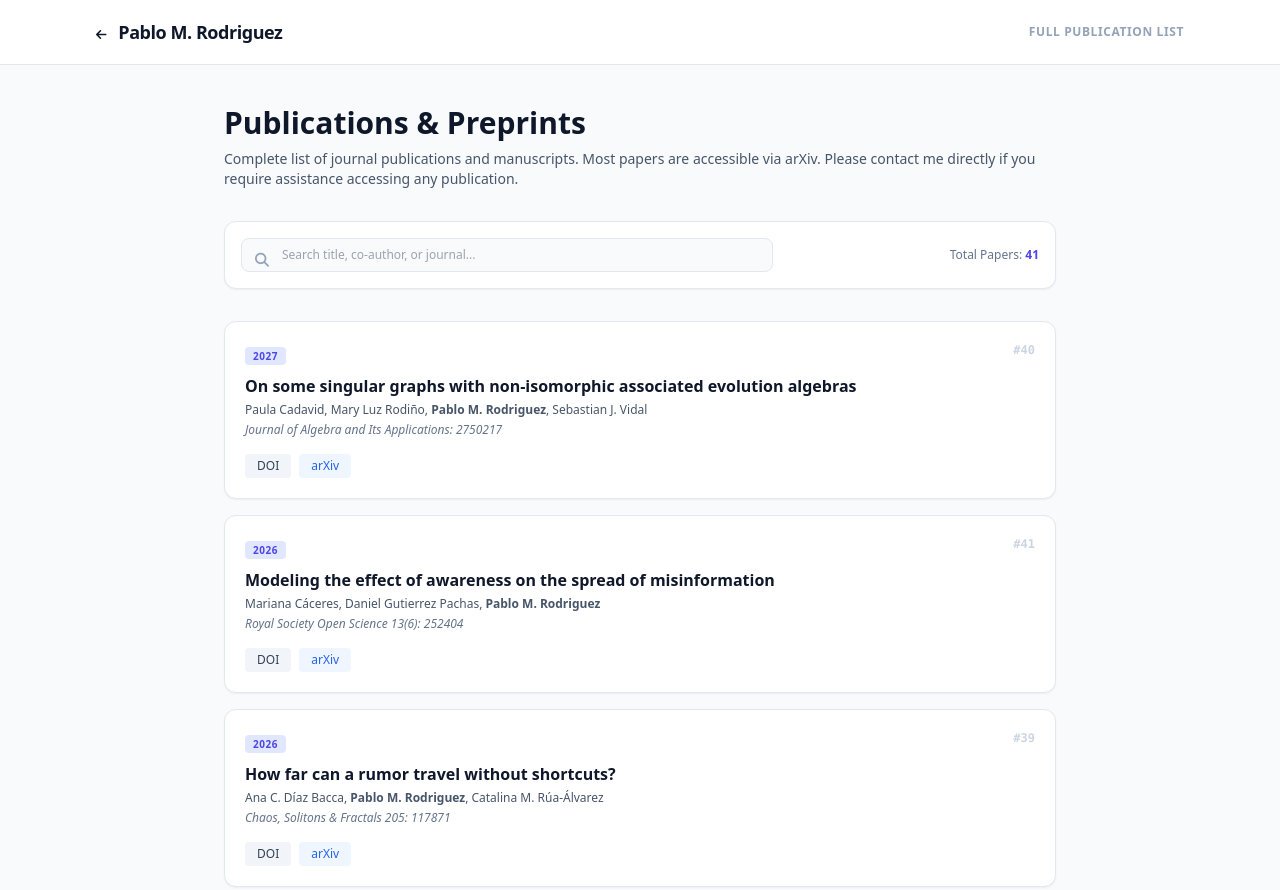
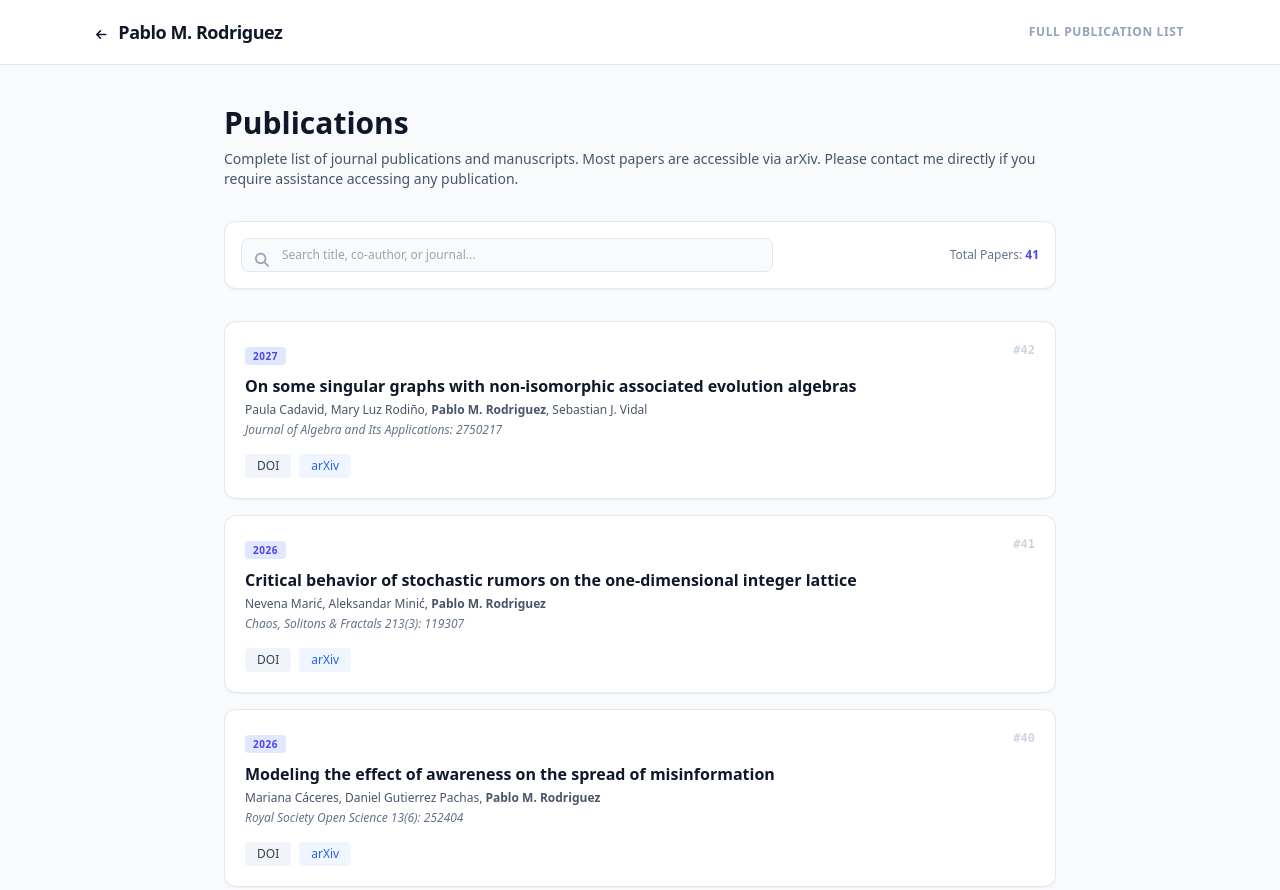
Before and after one commit to rodriguezpablom/rodriguezpablom.github.io, a plain HTML site: page publications.html in a window 1280 px wide. Shown: the top 890 px of the page. Drawn offline with nearby package versions, Linux system fonts and the light colour scheme; some icons are missing.

Commit message:
Update publications.html

```diff
--- a/publications.html
+++ b/publications.html
@@ -28,7 +28,7 @@
     <main class="max-w-4xl mx-auto px-4 sm:px-6 lg:px-8 py-10">
         <!-- Title Header -->
         <div class="mb-8">
-            <h1 class="text-3xl font-extrabold text-slate-900">Publications & Preprints</h1>
+            <h1 class="text-3xl font-extrabold text-slate-900">Publications</h1>
             <p class="text-slate-600 text-sm mt-2">
                 Complete list of journal publications and manuscripts. Most papers are accessible via arXiv. Please contact me directly if you require assistance accessing any publication.
             </p>
@@ -62,9 +62,28 @@
   <a href="http://arxiv.org/abs/2405.12341" class="px-3 py-1 bg-blue-50 hover:bg-blue-100 text-xs font-medium rounded text-blue-600 transition">arXiv</a>
 </div>
         </div>
-        <span class="text-xs font-mono font-bold text-slate-300">#40</span>
+        <span class="text-xs font-mono font-bold text-slate-300">#42</span>
     </div>
 </article>
+
+
+<!-- Item 41 -->
+<article class="pub-item bg-white p-5 rounded-xl border border-slate-200 shadow-sm transition-all hover:border-indigo-300">
+    <div class="flex justify-between items-start gap-4">
+        <div>
+            <span class="text-[10px] font-bold uppercase tracking-wider px-2 py-0.5 bg-indigo-100 text-indigo-600 rounded">2026</span>
+            <h3 class="text-base font-semibold text-slate-900 mt-2">Critical behavior of stochastic rumors on the one-dimensional integer lattice</h3>
+            <p class="text-xs text-slate-600 mt-1">Nevena Marić, Aleksandar Minić, <strong>Pablo M. Rodriguez</strong></p>
+            <p class="text-xs italic text-slate-500 mt-1">Chaos, Solitons & Fractals 213(3): 119307</p>
+            <div class="flex gap-2 shrink-2 mt-4">
+                <a href="https://doi.org/10.1016/j.chaos.2026.119307" class="px-3 py-1 bg-slate-100 hover:bg-slate-200 text-xs font-medium rounded text-slate-700 transition">DOI</a>
+  <a href="https://arxiv.org/abs/2610.02533" class="px-3 py-1 bg-blue-50 hover:bg-blue-100 text-xs font-medium rounded text-blue-600 transition">arXiv</a>
+        </div>
+            </div>
+        <span class="text-xs font-mono font-bold text-slate-300">#41</span>
+    </div>
+</article>
+
 
 <!-- Item 40 -->
 <article class="pub-item bg-white p-5 rounded-xl border border-slate-200 shadow-sm transition-all hover:border-indigo-300">
@@ -79,7 +98,7 @@
   <a href="http://arxiv.org/abs/2602.01234" class="px-3 py-1 bg-blue-50 hover:bg-blue-100 text-xs font-medium rounded text-blue-600 transition">arXiv</a>
         </div>
             </div>
-        <span class="text-xs font-mono font-bold text-slate-300">#41</span>
+        <span class="text-xs font-mono font-bold text-slate-300">#40</span>
     </div>
 </article>
 
```
